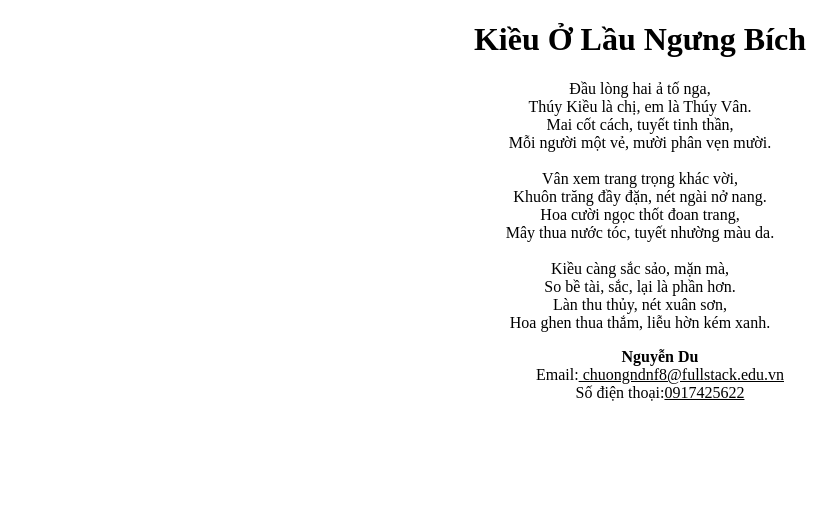
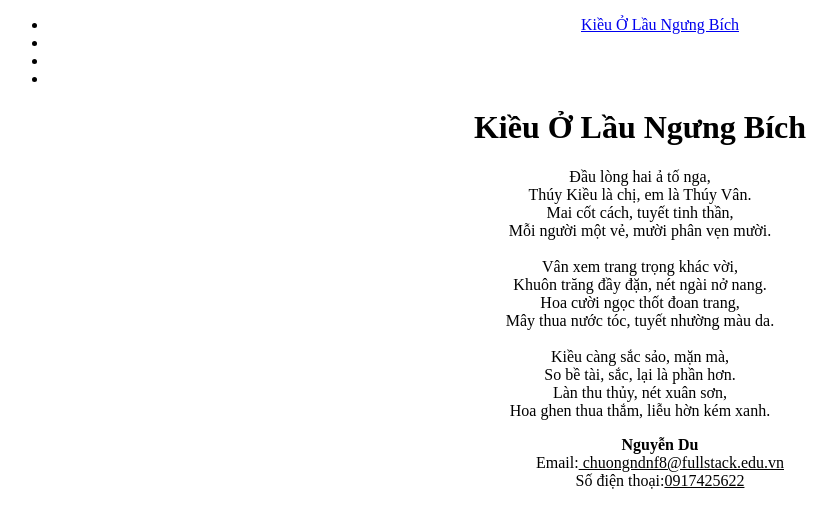
Before and after one commit to NguyenChuong10/Baitap-buoi-2-f8, a plain HTML site: page index.html in a window 1280 px wide. Shown: the whole page, without its empty margins (0-837 px from the left). Drawn offline with Linux system fonts and the light colour scheme.

Commit message:
baitapbuoi2

```diff
--- a/index.html
+++ b/index.html
@@ -8,6 +8,12 @@
 
   <body>
     <div style="text-align:center;">
+      <ul>
+        <li><a href="https://nguyenchuong10.github.io/Baitap-buoi-2-f8/">Kiều Ở Lầu Ngưng Bích</a></li>
+        <li><a href=""></a></li>
+        <li><a href=""></a></li>
+        <li><a href=""></a></li>
+      </ul>
       <h1>Kiều Ở Lầu Ngưng Bích</h1>
       <p>
         Đầu lòng hai ả tố nga,<br />
```
